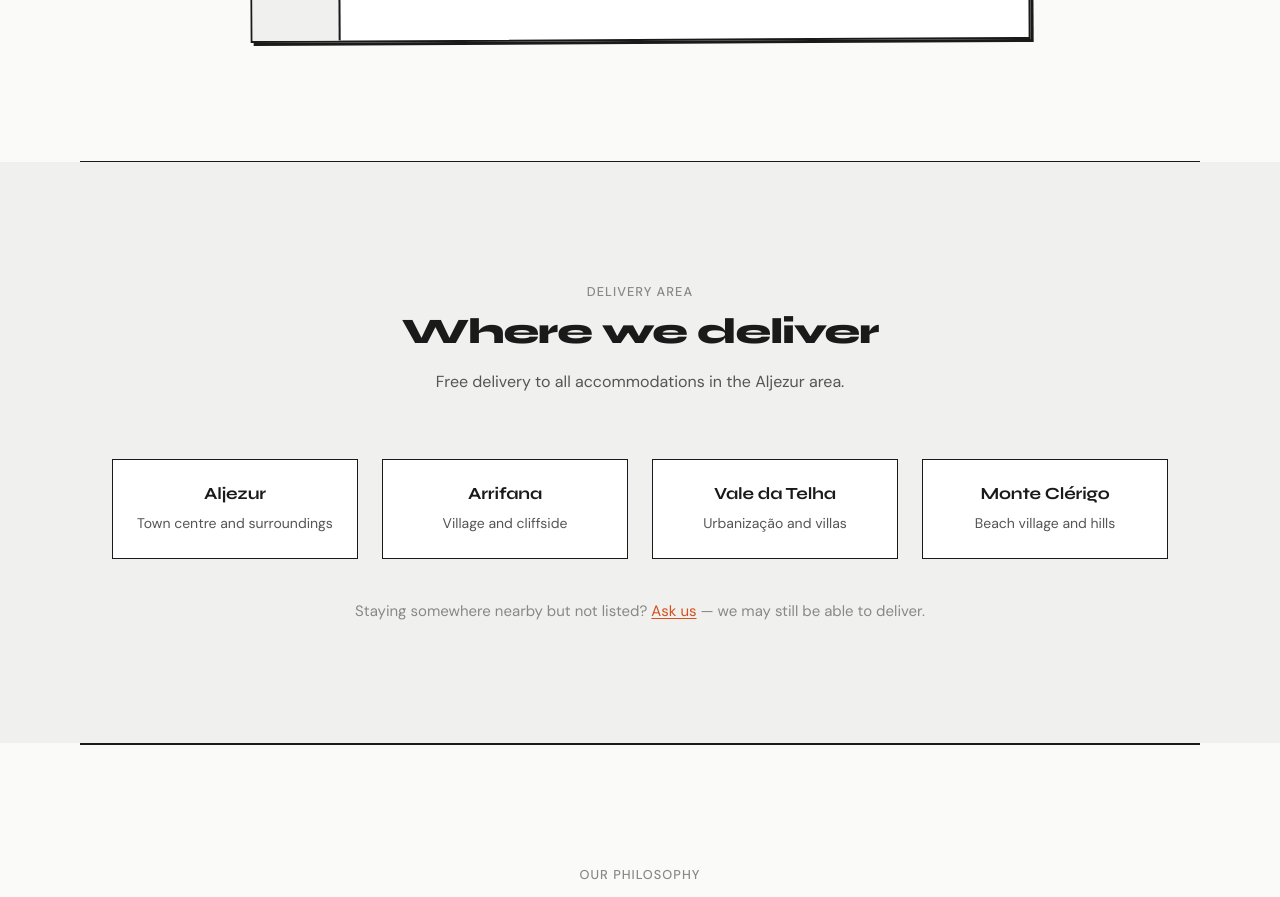
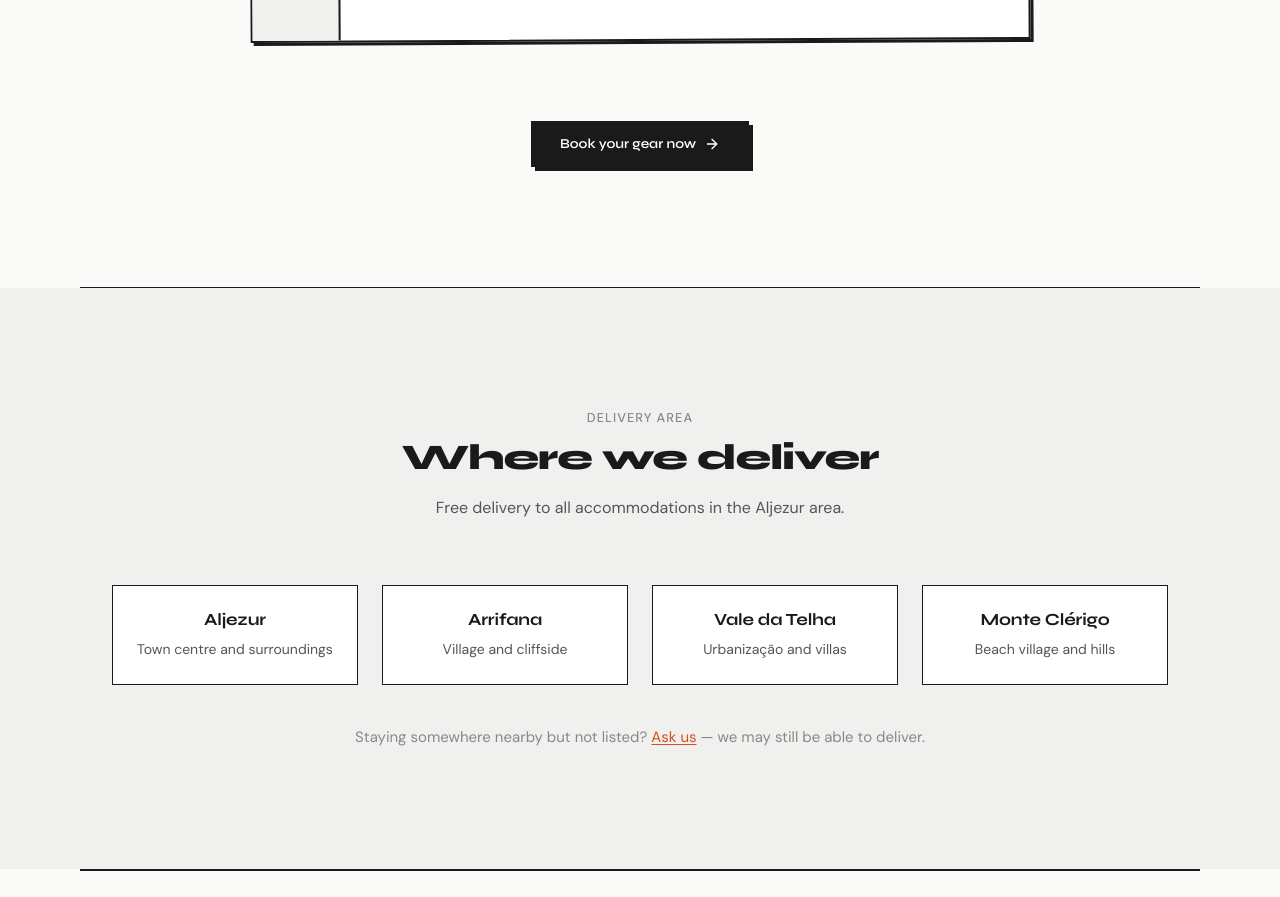
Before and after one commit to Leonvdk/Surfboard-Delivery, a Next.js app in the folder apps/web/: page /how-it-works in a window 1280 px wide. Shown: the part 1480-2377 px from the top of the page. Built offline with nearby package versions, Linux system fonts and the light colour scheme.

Commit message:
ran test build

```diff
--- a/apps/web/app/globals.css
+++ b/apps/web/app/globals.css
@@ -1612,6 +1612,11 @@ h1, h2, h3, h4 {
   text-underline-offset: 2px;
 }
 
+.steps-cta {
+  margin-top: var(--space-2xl);
+  text-align: center;
+}
+
 @media (max-width: 768px) {
   .step-detailed {
     grid-template-columns: 1fr;
--- a/apps/web/app/how-it-works/page.tsx
+++ b/apps/web/app/how-it-works/page.tsx
@@ -114,6 +114,15 @@ export default function HowItWorksPage() {
 									</p>
 								</div>
 							</div>
+							<div className="steps-cta">
+								<Link href="/contact" className="btn btn-primary">
+									Book your gear now
+									<svg width="16" height="16" viewBox="0 0 24 24" fill="none" stroke="currentColor" strokeWidth="2" strokeLinecap="round" strokeLinejoin="round">
+										<line x1="5" y1="12" x2="19" y2="12" />
+										<polyline points="12 5 19 12 12 19" />
+									</svg>
+								</Link>
+							</div>
 						</div>
 					</Reveal>
 				</div>
--- a/apps/web/app/page.tsx
+++ b/apps/web/app/page.tsx
@@ -249,7 +249,7 @@ export default function Home() {
 									<div className="testimonial-avatar">MK</div>
 									<div>
 										<div className="testimonial-name">Mara K.</div>
-										<div className="testimonial-meta">Fuerteventura, Apr 2026</div>
+										<div className="testimonial-meta">from Fuerteventura, Apr 2026</div>
 									</div>
 								</div>
 							</div>
@@ -264,7 +264,7 @@ export default function Home() {
 									<div className="testimonial-avatar">JV</div>
 									<div>
 										<div className="testimonial-name">Joost V.</div>
-										<div className="testimonial-meta">Scheveningen, Jul 2025</div>
+										<div className="testimonial-meta">from Scheveningen, Jul 2025</div>
 									</div>
 								</div>
 							</div>
@@ -280,7 +280,7 @@ export default function Home() {
 									<div className="testimonial-avatar">SL</div>
 									<div>
 										<div className="testimonial-name">Sofia L.</div>
-										<div className="testimonial-meta">Biarritz, Sep 2025</div>
+										<div className="testimonial-meta">from Biarritz, Sep 2025</div>
 									</div>
 								</div>
 							</div>
```
